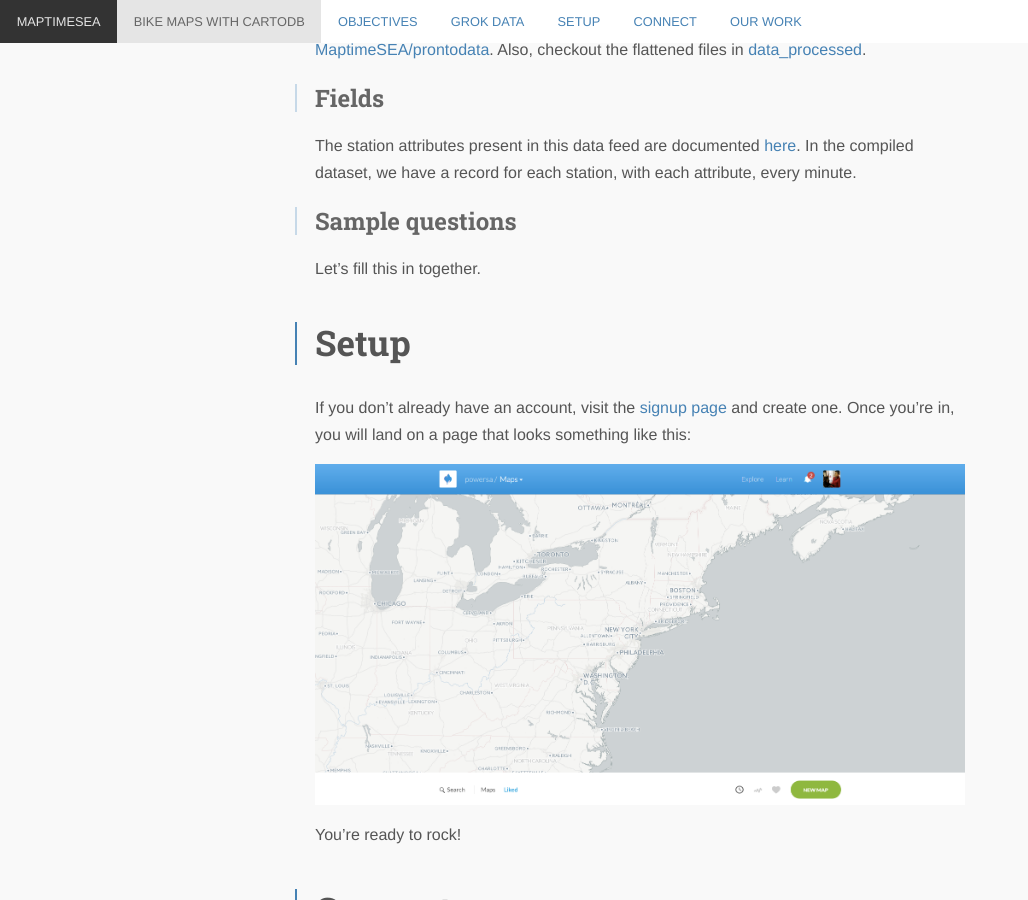
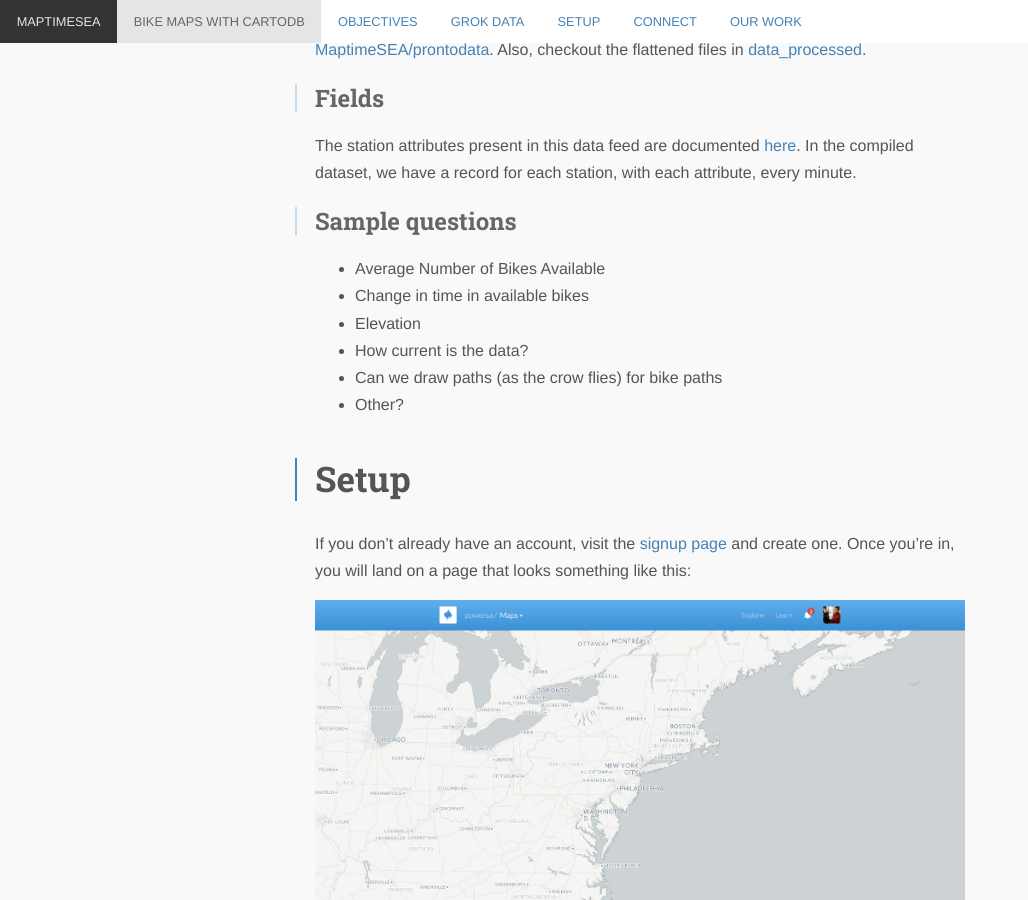
Before and after one commit to MaptimeSEA/maptimesea.github.io, a Jekyll site: the page built from _posts/2015-06-11-pronto-cartodb.markdown, in a window 1280 px wide and 900 px high, scrolled down 1514 px. Shown: the whole window, without its empty margins (0-1028 px from the left). Built offline with Jekyll 4.4.1, drawn with Linux system fonts in a browser that asks for light colours; nearby versions of some CDN libraries; Markdown is read by kramdown in place of the engine named in the settings.

Commit message:
Ideas for follow up

```diff
--- a/_posts/2015-06-11-pronto-cartodb.markdown
+++ b/_posts/2015-06-11-pronto-cartodb.markdown
@@ -32,7 +32,12 @@ The data used for this tutorial comes from the [Pronto Cycle Share Current Stati
 The station attributes present in this data feed are documented [here](https://www.prontocycleshare.com/assets/pdf/JSON.pdf). In the compiled dataset, we have a record for each station, with each attribute, every minute.
 
 ## Sample questions
-Let's fill this in together.
+* Average Number of Bikes Available
+* Change in time in available bikes
+* Elevation
+* How current is the data?
+* Can we draw paths (as the crow flies) for bike paths
+* Other?
 
 # Setup
 If you don't already have an account, visit the [signup page](https://cartodb.com/signup) and create one. Once you're in, you will land on a page that looks something like this:
```
